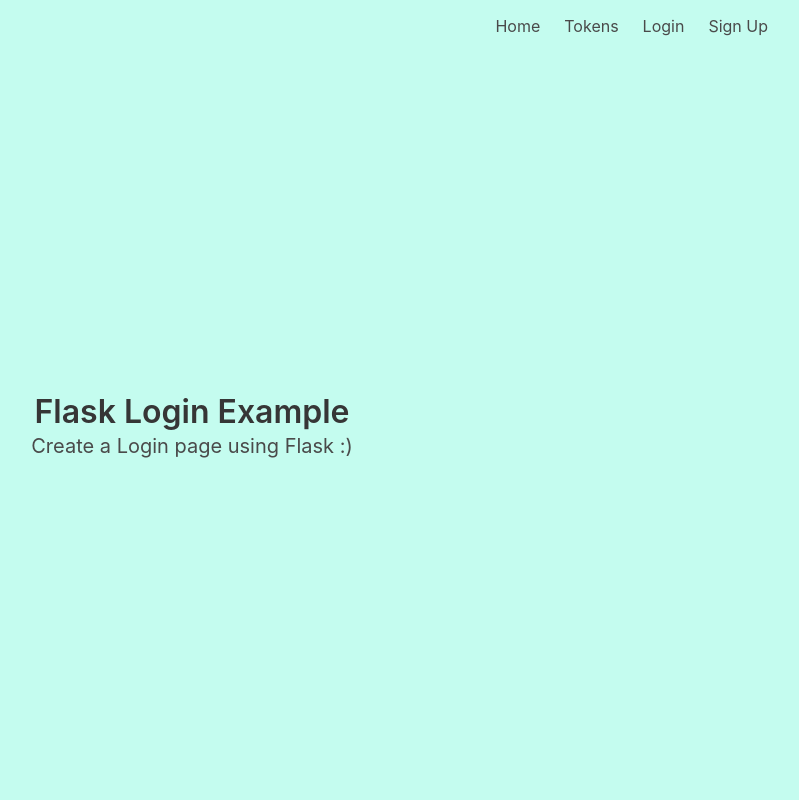
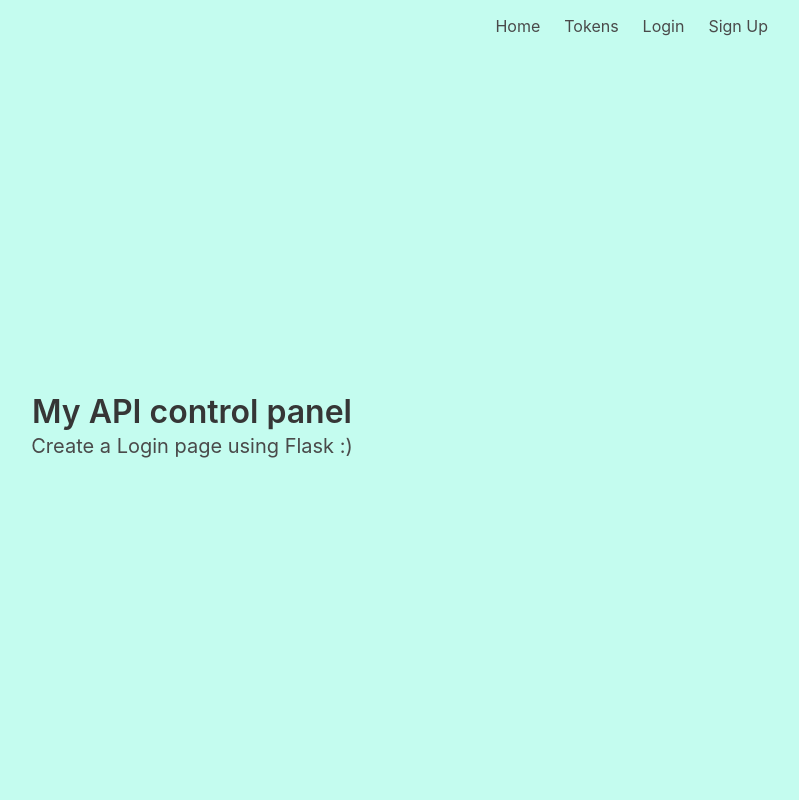
Before and after one commit to PyVold/WHOIP, a Flask app: template access/templates/index.html in a window 1280 px wide. Shown: the whole page, without its empty margins (448-1247 px from the left). Run offline with Flask 2, Linux system fonts and the light colour scheme; the template is opened without the code that fills it, so the values that code supplies are empty.

Commit message:
edit title

```diff
--- a/access/templates/index.html
+++ b/access/templates/index.html
@@ -2,7 +2,7 @@
 
 {% block content %}
 <h1 class="title">
-    Flask Login Example
+    My API control panel
 </h1>
 <h2 class="subtitle">
     Create a Login page using Flask :)
```
